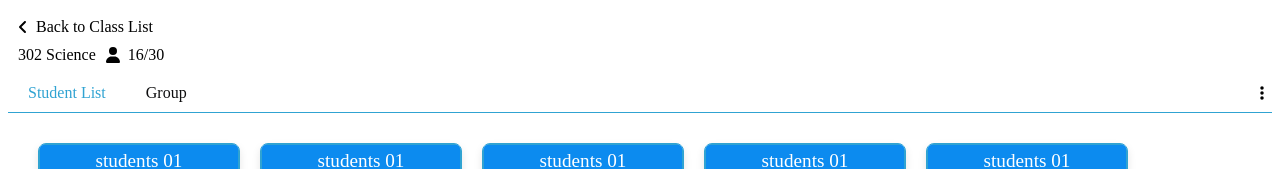
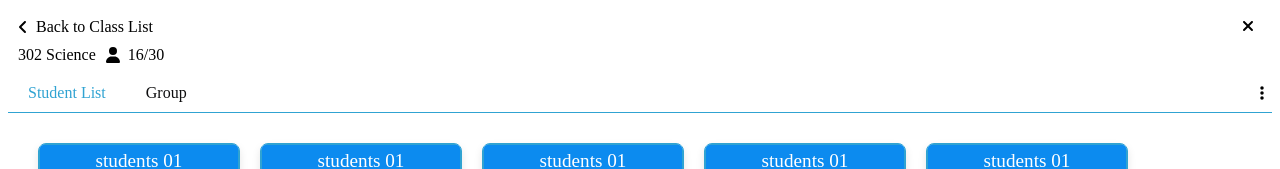
Before and after one commit to horsekitlin/student-web, a React (Vite) app: page / in a window 1280 px wide. Shown: the top 169 px of the page. Built offline with nearby package versions, Linux system fonts and the light colour scheme.

Commit message:
feat: Screen  Componnt 右上方加上 close icon

```diff
--- a/src/screens/HomeScreen.jsx
+++ b/src/screens/HomeScreen.jsx
@@ -1,6 +1,6 @@
 import styled from 'styled-components';
 import Tabs from '../components/Tabs';
-import { faAngleLeft, faUser } from '@fortawesome/free-solid-svg-icons';
+import { faAngleLeft, faUser, faTimes } from '@fortawesome/free-solid-svg-icons';
 import { StyledFontAwesomeIcon } from '../components/CustomStyledComponents';
 
 const Header = styled.div`
@@ -25,6 +25,10 @@ const Text = styled.span`
   font-size: 1rem;
 `;
 
+const IconContainer = styled.div`
+  margin-left: auto;
+`;
+
 const HomeScreen = () => {
   return (
     <div>
@@ -32,6 +36,9 @@ const HomeScreen = () => {
         <TopRow>
           <StyledFontAwesomeIcon icon={faAngleLeft} />
           <Text>Back to Class List</Text>
+          <IconContainer>
+            <StyledFontAwesomeIcon icon={faTimes} />
+          </IconContainer>
         </TopRow>
         <BottomRow>
           <Text>302 Science</Text>
```
